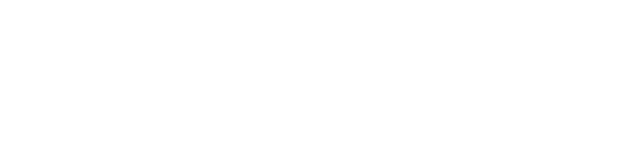
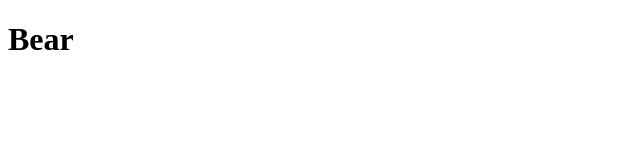
Before and after one commit to gamerhoma123/student, a plain HTML site: page index.html in a window 1280 px wide. Shown: the whole page, without its empty margins (0-640 px from the left). Drawn offline with Linux system fonts and the light colour scheme.

Commit message:
h1 added

```diff
--- a/index.html
+++ b/index.html
@@ -7,5 +7,6 @@
     <title>Document</title>
 </head>
 <body>
+    <h1>Bear</h1>
 
 </body>
```
